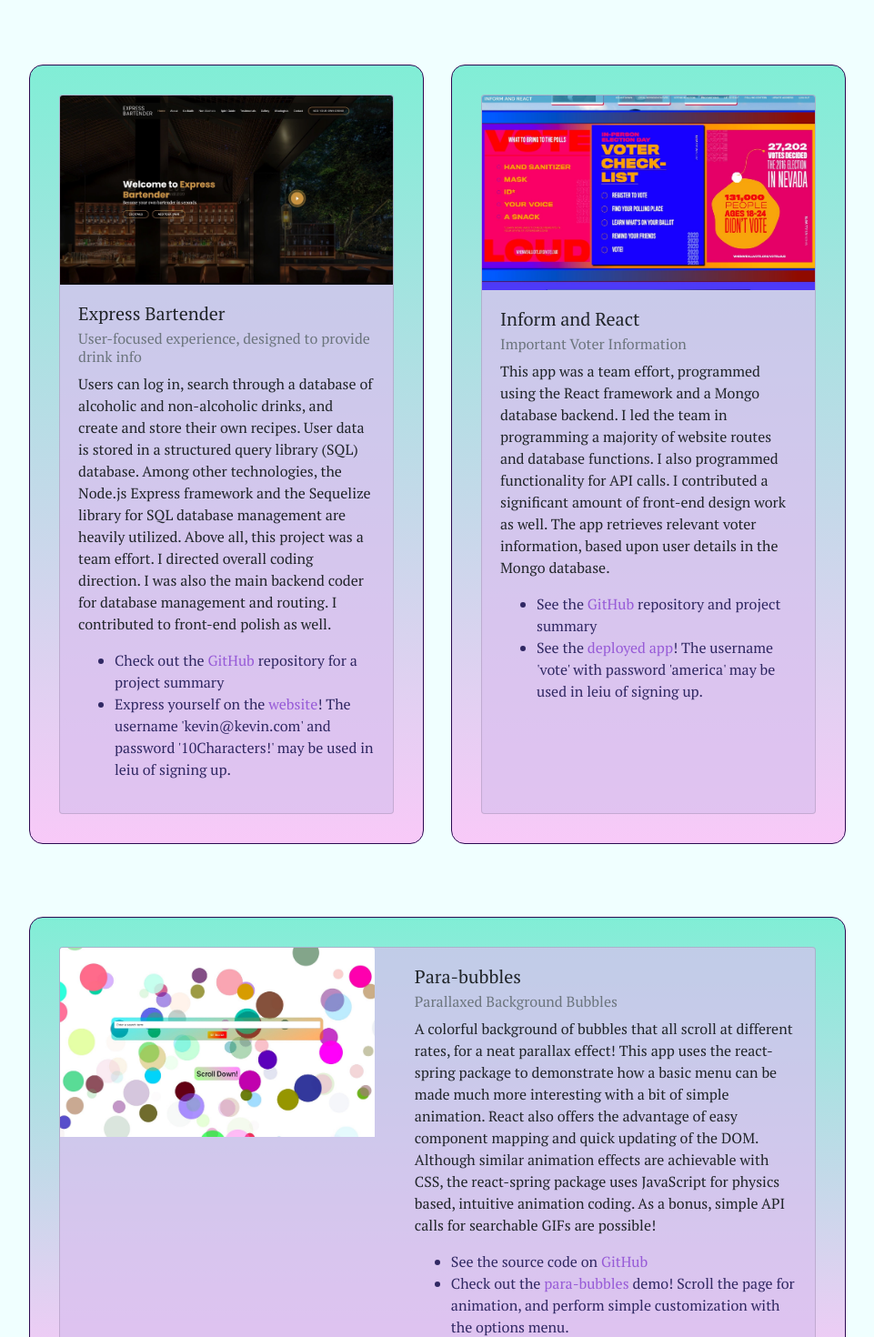
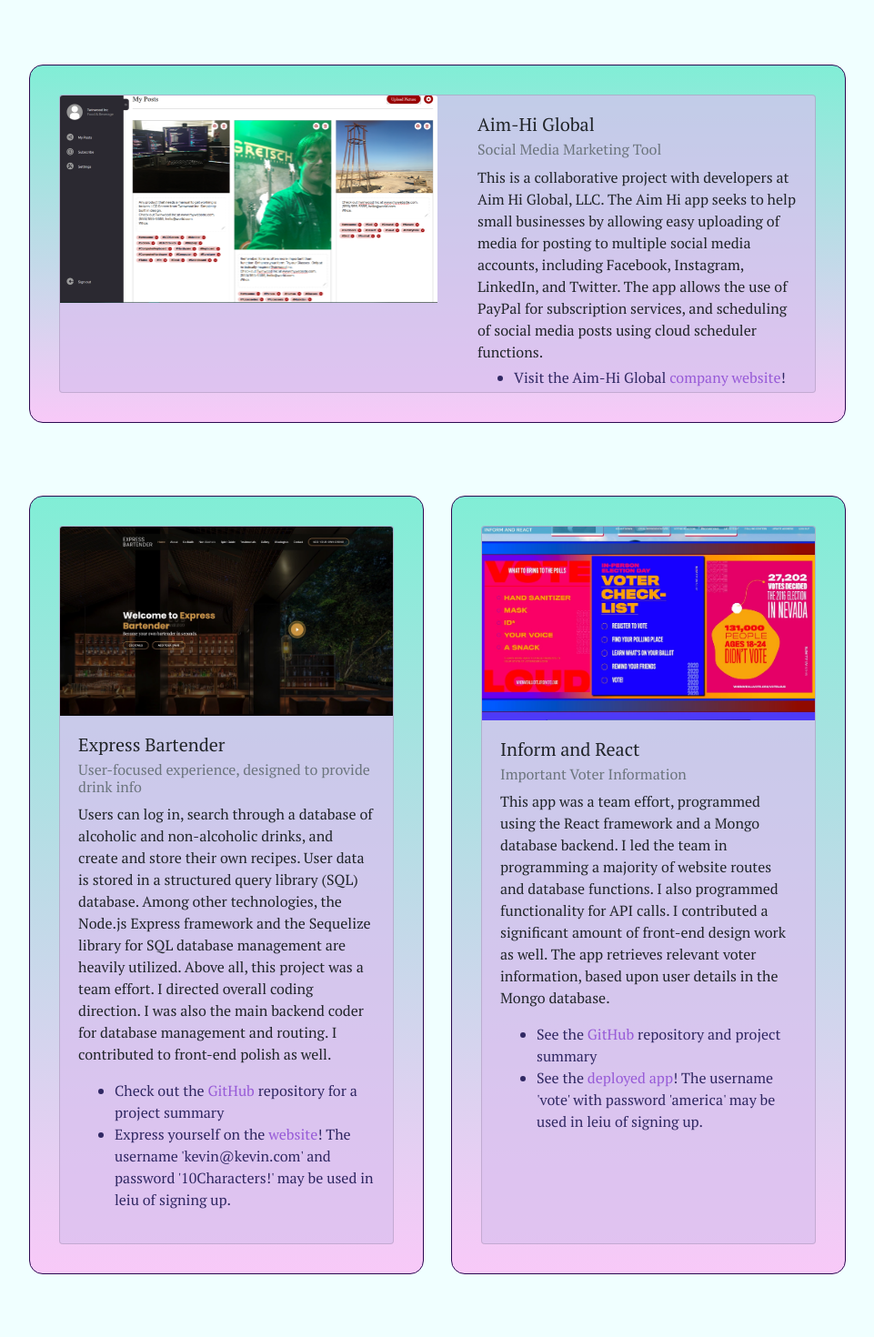
Before and after one commit to Koldenblue/kevin-miller-react-portfolio, a React (Create React App) app: page /portfolio in a window 1280 px wide. Shown: the part 940-2410 px from the top of the page at 91% size, without its empty margins (311-1272 px from the left). Built offline with nearby package versions, Linux system fonts and the light colour scheme.

Commit message:
added aim hi to portfolio

```diff
--- a/src/components/ProjectTableOfContents.js
+++ b/src/components/ProjectTableOfContents.js
@@ -17,6 +17,7 @@
     <ul className='list-nav'>
       <h3 className='top-link'>Projects</h3>
       <li><a href='#color-rippler' onClick={(event) => smoothScroll(event, props.ripplerRef)}>Color Rippler</a></li>
+      <li><a href='#aimhi' onClick={(event) => smoothScroll(event, props.aimhiRef)}>Aim-Hi Global, LLC</a></li>
       <li><a href='#bartender' onClick={(event) => smoothScroll(event, props.bartenderRef)}>Express Bartender</a></li>
       <li><a href='#inform-react' onClick={(event) => smoothScroll(event, props.informRef)}>Inform and React</a></li>
       <li><a href='#para-bub' onClick={(event) => smoothScroll(event, props.parabubRef)}>Para Bubbles</a></li>
--- a/src/pages/Portfolio.js
+++ b/src/pages/Portfolio.js
@@ -38,7 +38,7 @@
   const balanceRef = useRef();
   const connectRef = useRef();
   const flaskJournalRef = useRef();
-
+  const aimhiRef = useRef();
 
   // ==========================================================================================================================
   // img refs for gifs
@@ -126,6 +126,7 @@
           balanceRef={balanceRef}
           connectRef={connectRef}
           flaskJournalRef={flaskJournalRef}
+          aimhiRef={aimhiRef}
         />
 
         {/* Main project card container */}
@@ -179,6 +180,37 @@
             </div>
           </section>
 
+          <section className='row'>
+            <div className='col-lg-12 card-gutters' id='aimhi' ref={aimhiRef}>
+              <div className='box-all box'>
+                <div className="card">
+                  <div className='row no-gutters'>
+                    <div className='col-lg-6'>
+                      <ZoomFadeIn >
+                        <img src={require('../assets/images/aimhi.PNG')} alt='Aim Hi Global Website' />
+                      </ZoomFadeIn>
+                    </div>
+                    <div className='col-lg-6'>
+                      <div className="card-body horizontal-card-body">
+                        <h5 className="card-title">Aim-Hi Global</h5>
+                        <h6 className="card-subtitle mb-2 text-muted">Social Media Marketing Tool</h6>
+                        <p className="card-text horizontal-description">This is a collaborative project with developers at Aim Hi Global, LLC.
+                          The Aim Hi app seeks to help small businesses by allowing easy uploading of media for posting to multiple social media accounts,
+                          including Facebook, Instagram, LinkedIn, and Twitter. The app allows the use of PayPal for subscription services,
+                          and scheduling of social media posts using cloud scheduler functions.
+                        </p>
+                        <ul className='project-list horizontal-list'>
+                          <li>
+                            Visit the Aim-Hi Global <a target='_blank' rel="noopener noreferrer" href="https://aimhiglobal.com/posts" className="card-link">company website</a>!
+                          </li>
+                        </ul>
+                      </div>
+                    </div>
+                  </div>
+                </div>
+              </div>
+            </div>
+          </section>
 
 
           <section className='row'>
@@ -258,7 +290,7 @@
               <div className='box-all box'>
                 <div className="card">
                   <div className='row no-gutters'>
-                    <div className='col-lg-5'>
+                    <div className='col-lg-6'>
                       <ZoomFadeIn diffZoomedImage={true}>
                         <img
                           id='para-img'
@@ -272,7 +304,7 @@
                         <img src={require("../assets/images/para-bubbles.jpeg")} lgimg='true' alt='Parallaxed Bubbles app' />
                       </ZoomFadeIn>
                     </div>
-                    <div className='col-lg-7'>
+                    <div className='col-lg-6'>
                       <div className="card-body horizontal-card-body">
                         <h5 className="card-title">Para-bubbles</h5>
                         <h6 className="card-subtitle mb-2 text-muted">Parallaxed Background Bubbles</h6>
```
Also changed, not shown: src/assets/images/aimhi.PNG (added).
